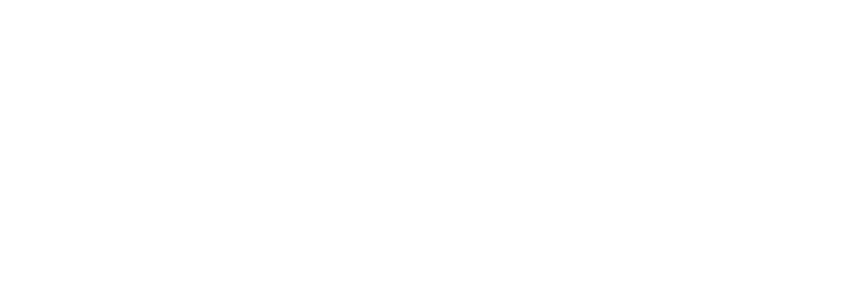
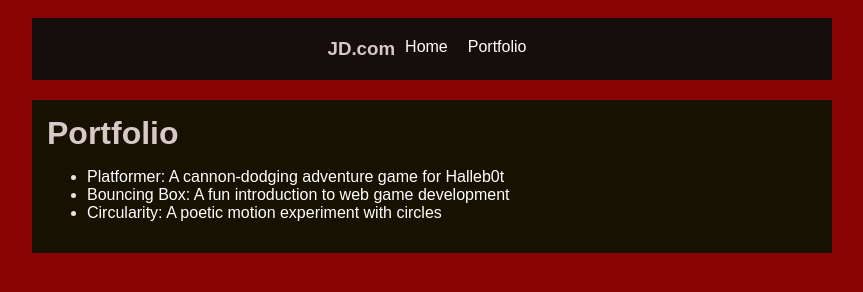
Before and after one commit to JMartin35-FP/JMartin35-FP.github.io, a plain HTML site: page portfolio.html in a window 1280 px wide. Shown: the whole page, without its empty margins (208-1071 px from the left). Drawn offline with Linux system fonts and the light colour scheme.

Commit message:
aqzxmmmn

```diff
--- a/portfolio.html
+++ b/portfolio.html
@@ -0,0 +1,44 @@
+<!DOCTYPE html>
+<html>
+  <head>
+    <title>Just.datruth</title>
+ <link rel="stylesheet" href="style.css" />
+</head>
+
+  <body>
+    <!-- All content goes here -->
+    <div id="all-contents">
+    <nav>
+<nav>
+  <h1>JD.com</h1>
+    <ul id="nav-ul">
+      <li class="nav-li">
+        <a href="index.html">Home</a>
+    </li>
+    <li class="nav-li">
+      <a href="portfolio.html">Portfolio</a>
+    </li>
+  </ul>
+</nav>
+    </nav>
+
+  <main>
+    <div class="content">
+    <h1>Portfolio</h1>
+    <ul id="portfolio">
+    <li>
+  <a href="fsd-projects/platformer/">Platformer: A cannon-dodging adventure game for Halleb0t</a>
+</li>
+<li>
+  <a href="fsd-projects/bouncing-box/">Bouncing Box: A fun introduction to web game development</a>
+</li>
+<li>
+  <a href="fsd-projects/circularity/">Circularity: A poetic motion experiment with circles</a>
+</li>
+    </ul>
+  </div>
+
+  </main>
+    </div>
+  </body>
+</html>
--- a/style.css
+++ b/style.css
@@ -1,6 +1,6 @@
 body {
     background: rgb(136, 3, 3);
-    color: rgb(45, 45, 45);
+    color: rgb(241, 226, 226);
     padding: 10px;
     font-family: Arial, sans-serif;
 }
@@ -21,7 +21,7 @@ nav {
 h1 {
     display: flex;
     align-items: center;
-    color: white;
+    color: rgb(216, 200, 200);
     flex: 1;
     margin: 0;
 }
@@ -45,7 +45,7 @@ a {
 
 /* main container area beneath menu */
 main {
-    background: rgb(245, 238, 219);
+    background: rgb(23, 17, 2);
     display: flex;
     margin-top: 20px;
 }
```
Also changed, not shown: index.html (+2 -2 lines).
